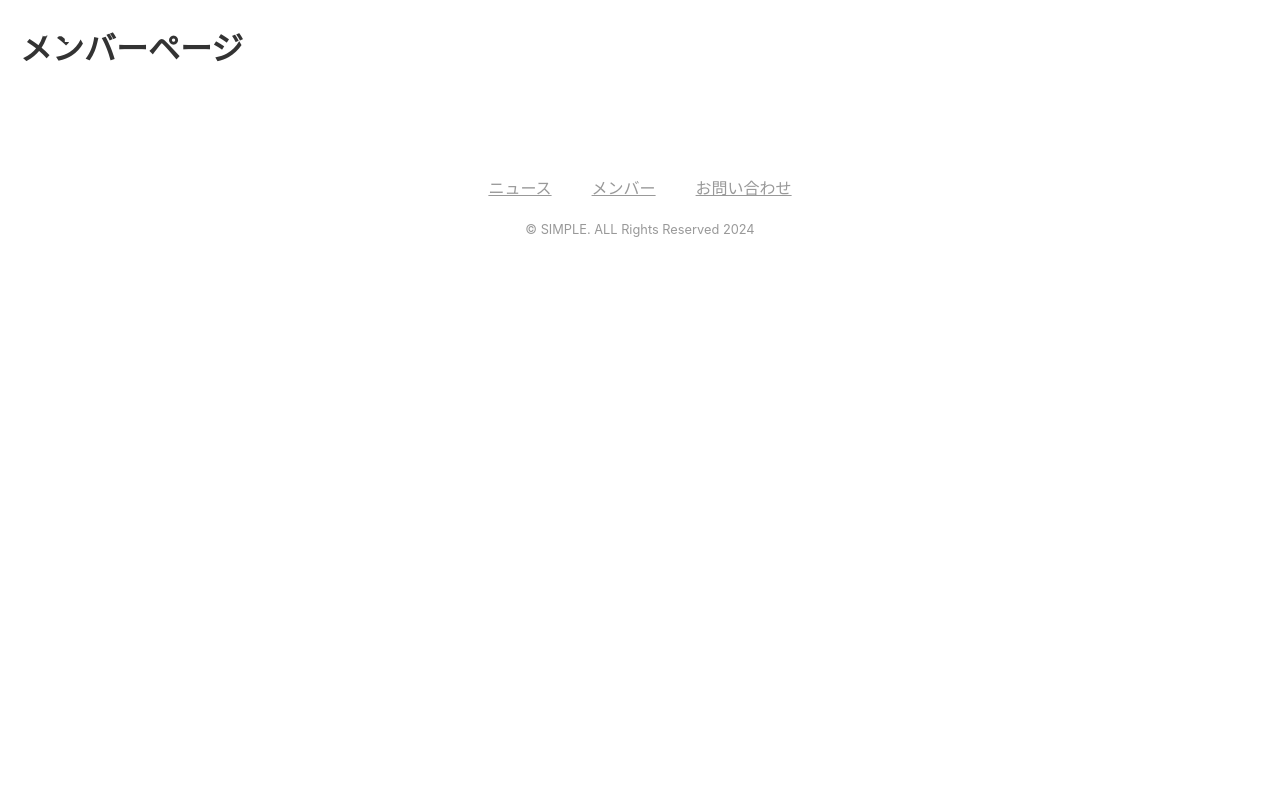
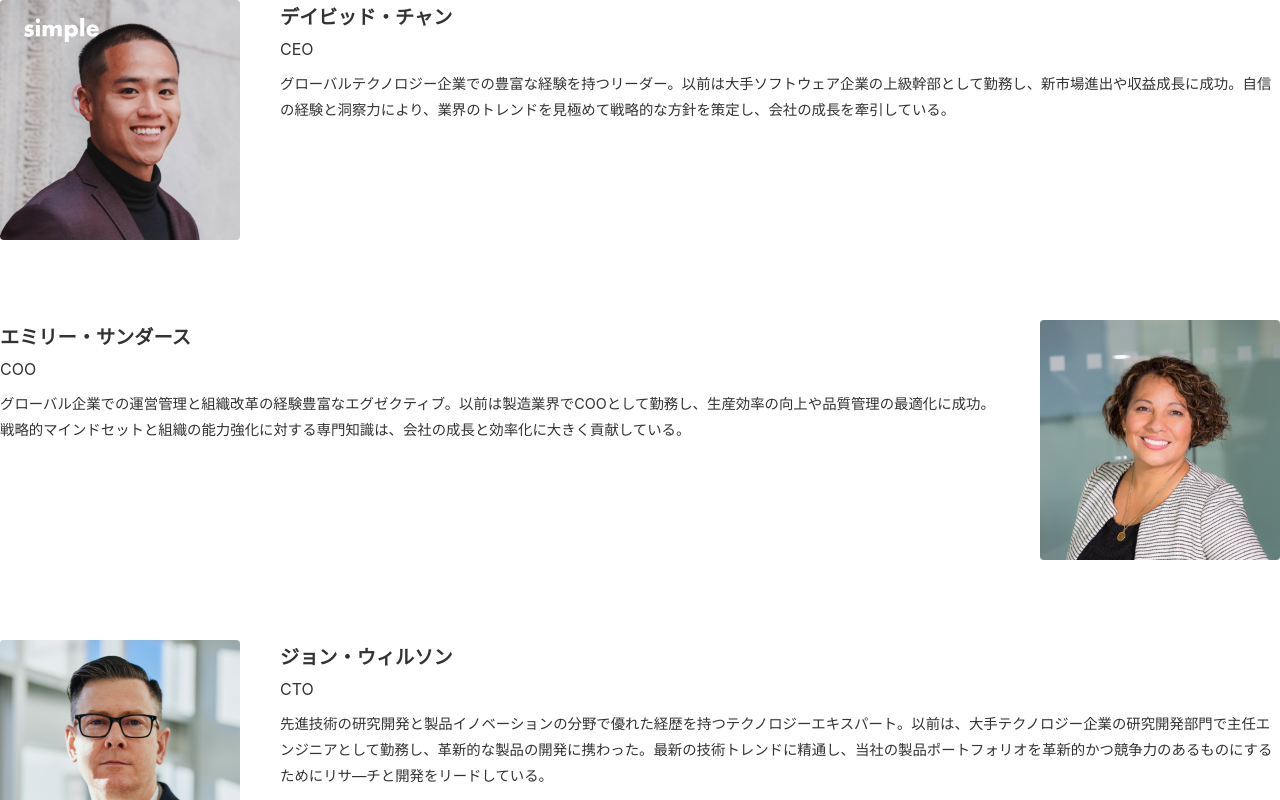
Before and after one commit to YukiCreateStudio/251103-test-project, a Next.js app: page /members in a window 1280 px wide. Shown: the top 800 px of the page. Built offline with nearby package versions, Linux system fonts and the light colour scheme.

Commit message:
P98完了

```diff
--- a/app/members/page.module.css
+++ b/app/members/page.module.css
@@ -0,0 +1,52 @@
+.text {
+  text-align: center;
+  margin-bottom: 40px;
+}
+
+.list {
+  display: flex;
+  align-items: flex-start;
+  gap: 40px;
+  margin-bottom: 80px;
+}
+
+.list:nth-child(even) {
+  flex-direction: row-reverse;
+}
+
+.image {
+  width: 240px;
+  height: auto;
+  border-radius: var(--border-radius);
+}
+
+.name {
+  font-size: 1.2rem;
+  font-weight: bold;
+}
+
+.position {
+  margin-bottom: 8px;
+}
+
+.profile {
+  font-size: 0.9rem;
+}
+
+.footer {
+  display: flex;
+  flex-direction: column;
+  align-items: center;
+  border-top: 1px solid var(--color-border);
+  padding-top: 40px;
+  text-align: center;
+  gap: 24px;
+}
+.message {
+  font-size: 2rem;
+  font-weight: bold;
+}
+
+.empty {
+  margin-bottom: 40px;
+}
--- a/app/members/page.tsx
+++ b/app/members/page.tsx
@@ -1,7 +1,72 @@
+import Image from "next/image";
+import styles from "./page.module.css";
+
+const data = {
+  contents: [
+    {
+      id: "1",
+      image: {
+        url: "/img-member1.jpg",
+        width: 240,
+        height: 240,
+      },
+      name: "デイビッド・チャン",
+      position: "CEO",
+      profile:
+        "グローバルテクノロジー企業での豊富な経験を持つリーダー。以前は大手ソフトウェア企業の上級幹部として勤務し、新市場進出や収益成長に成功。自信の経験と洞察力により、業界のトレンドを見極めて戦略的な方針を策定し、会社の成長を牽引している。",
+    },
+    {
+      id: "2",
+      image: {
+        url: "/img-member2.jpg",
+        width: 240,
+        height: 240,
+      },
+      name: "エミリー・サンダース",
+      position: "COO",
+      profile:
+        "グローバル企業での運営管理と組織改革の経験豊富なエグゼクティブ。以前は製造業界でCOOとして勤務し、生産効率の向上や品質管理の最適化に成功。戦略的マインドセットと組織の能力強化に対する専門知識は、会社の成長と効率化に大きく貢献している。",
+    },
+    {
+      id: "3",
+      image: {
+        url: "/img-member3.jpg",
+        width: 240,
+        height: 240,
+      },
+      name: "ジョン・ウィルソン",
+      position: "CTO",
+      profile:
+        "先進技術の研究開発と製品イノベーションの分野で優れた経歴を持つテクノロジーエキスパート。以前は、大手テクノロジー企業の研究開発部門で主任エンジニアとして勤務し、革新的な製品の開発に携わった。最新の技術トレンドに精通し、当社の製品ポートフォリオを革新的かつ競争力のあるものにするためにリサ―チと開発をリードしている。",
+    },
+  ],
+};
+
 export default function Page() {
   return (
-    <div style={{ margin: 20 }}>
-      <h1>メンバーページ</h1>
+    <div className={styles.container}>
+      {data.contents.length === 0 ? (
+        <p className={styles.empty}>メンバーが登録されていません。</p>
+      ) : (
+        <ul>
+          {data.contents.map((member) => (
+            <li key={member.id} className={styles.list}>
+              <Image
+                src={member.image.url}
+                alt=""
+                width={member.image.width}
+                height={member.image.height}
+                className={styles.image}
+              />
+              <dl>
+                <dt className={styles.name}>{member.name}</dt>
+                <dd className={styles.position}>{member.position}</dd>
+                <dd className={styles.profile}>{member.profile}</dd>
+              </dl>
+            </li>
+          ))}
+        </ul>
+      )}
     </div>
   );
 }
```
